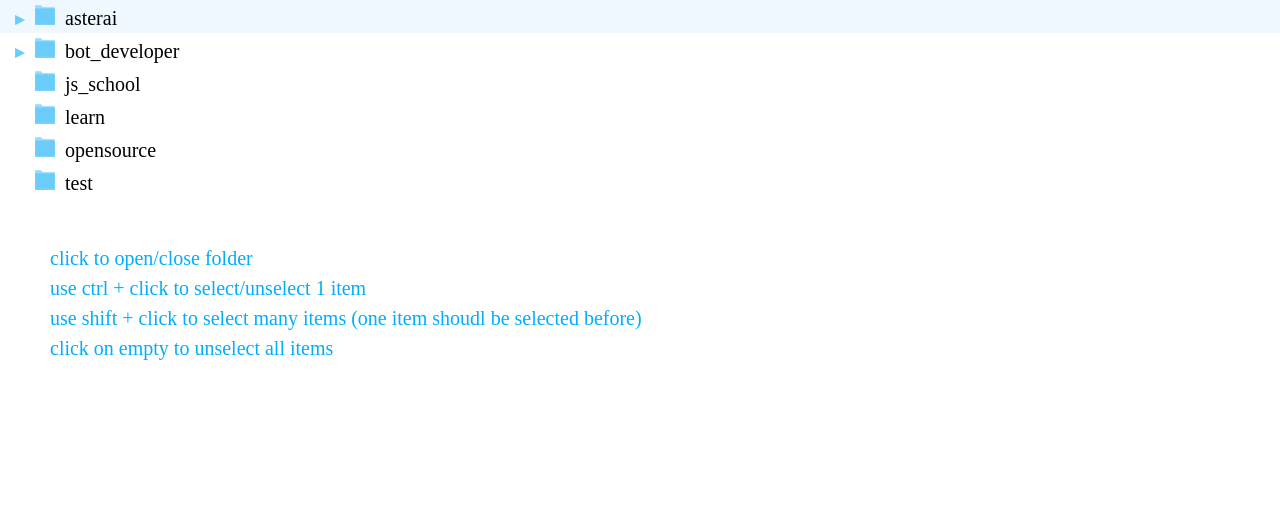
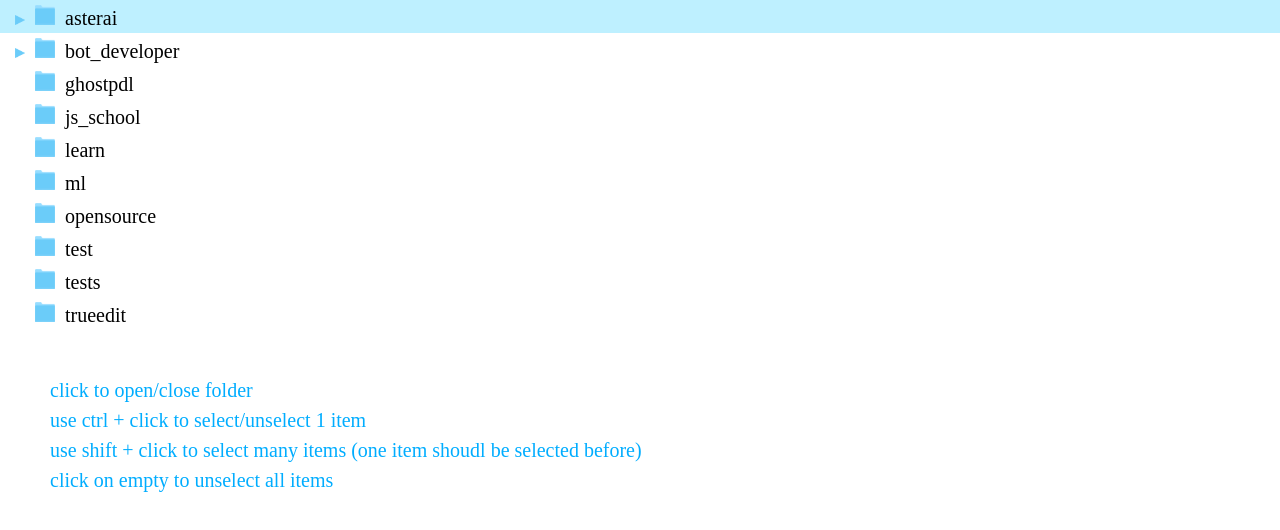
Before and after one commit to MishaAfanasiuk/FolderTree, a plain HTML site: page index.html in a window 1280 px wide. Drawn offline with Linux system fonts and the light colour scheme.

Commit message:
add html, fixed some css v 0.04

```diff
--- a/assets/stylesheet/main.css
+++ b/assets/stylesheet/main.css
@@ -35,7 +35,7 @@ body {
 
 .active {
   font-size: 21px;
-  background-color: aliceblue;
+  background-color: #bef0ff;
 }
 
 .items-container {
@@ -47,7 +47,7 @@ body {
 }
 
 .items-container:hover {
-  background-color: aliceblue;
+  background-color: #bef0ff;
 }
 
 .show-sub-folder{
--- a/index.html
+++ b/index.html
@@ -21,7 +21,7 @@
         <div class="sub-folder">
           <span class="items-container sub-2">
             <img src="assets/images/folder-icon.png" class="icon">
-            <span class="folder-title">asterai.com</span>
+            <span class="folder-title">asterai.com-alpha</span>
           </span>
           <div class="file">
             <span class="items-container sub-3">
@@ -34,7 +34,7 @@
         <div class="sub-folder">
           <span class="items-container sub-2">
             <img src="assets/images/folder-icon.png" class="icon" alt="">
-            <span class="folder-title">asterai.com</span>
+            <span class="folder-title">asterai.com-beta</span>
           </span>
         </div>
 
@@ -42,7 +42,7 @@
       <div class="sub-folder">
         <span class="items-container sub-1">
           <img src="assets/images/folder-icon.png" class="icon">
-          <span class="folder-title">asterai.com</span>
+          <span class="folder-title">asterai.com-design</span>
         </span>
       </div>
     </div>
@@ -63,6 +63,13 @@
     <div class="folder">
       <span class="items-container">
         <img src="assets/images/folder-icon.png" class="icon">
+        <span class="folder-title">ghostpdl</span>
+      </span>
+    </div>
+
+    <div class="folder">
+      <span class="items-container">
+        <img src="assets/images/folder-icon.png" class="icon">
         <span class="folder-title">js_school</span>
       </span>
     </div>
@@ -71,6 +78,13 @@
       <span class="items-container">
         <img src="assets/images/folder-icon.png" class="icon">
         <span class="folder-title">learn</span>
+      </span>
+    </div>
+
+    <div class="folder">
+      <span class="items-container">
+        <img src="assets/images/folder-icon.png" class="icon">
+        <span class="folder-title">ml</span>
       </span>
     </div>
 
@@ -88,6 +102,20 @@
       </span>
     </div>
 
+    <div class="folder">
+      <span class="items-container">
+        <img src="assets/images/folder-icon.png" class="icon">
+        <span class="folder-title">tests</span>
+      </span>
+    </div>
+
+    <div class="folder">
+      <span class="items-container">
+        <img src="assets/images/folder-icon.png" class="icon">
+        <span class="folder-title">trueedit</span>
+      </span>
+    </div>
+
     <div class="instruction">
       <p class="instruction-title">click to open/close folder</p>
       <p class="instruction-title">use ctrl + click to select/unselect 1 item</p>
```
